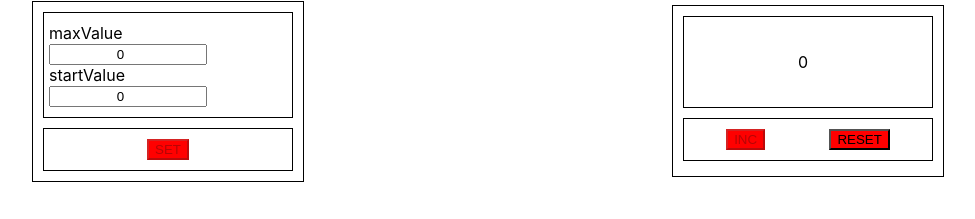
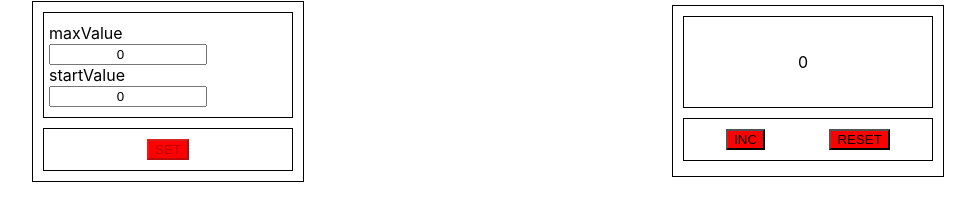
Before and after one commit to mindwideopen/counterProject, a React (Create React App) app in the folder counter-project/: page / in a window 1280 px wide. Shown: the part 309-528 px from the top of the page, without its empty margins (152-1127 px from the left). Built offline with nearby package versions, Linux system fonts and the light colour scheme.

Commit message:
correct behaviour of buttons

```diff
--- a/counter-project/src/App.tsx
+++ b/counter-project/src/App.tsx
@@ -11,13 +11,13 @@ function App() {
     const [startValue, setStartValue] = useState<number>(0);
     const [displayValue, setDisplayValue] = useState<string>(JSON.stringify(startValue));
     const [setButtonMode, setSetButtonMode] = useState<boolean>(true)
-    const [incrementButtonMode, setIncrementButtonMode] = useState<boolean>(true)
-
+    const [incrementButtonMode, setIncrementButtonMode] = useState<boolean>(false)
 
 
     useEffect(() => {
         getLocalStorage()
     }, [])
+
 
     const setMaxValueFunction = (value: number) => {
 
@@ -53,16 +53,19 @@ function App() {
     }
 
     const increment = () => {
+        if ((Number(displayValue)+1) === maxValue) {
+            console.log('disable')
+            setIncrementButtonMode(true)
+            setDisplayValue(JSON.stringify(Number(displayValue) + 1))
+        } else
+            setDisplayValue(JSON.stringify(Number(displayValue) + 1))
+    }
 
 
-        setDisplayValue(JSON.stringify(Number(displayValue) + 1) )
-
-
-    }
 
     const reset = () => {
-
         setDisplayValue('0')
+        setIncrementButtonMode(false)
 
 
     }
@@ -70,6 +73,7 @@ function App() {
     const inputChangeHandler = () => {
         setDisplayValue('select appropriate maxValue and startValue')
         setSetButtonMode(false)
+        setIncrementButtonMode(true)
     }
 
 
```
Lines whose indentation alone changed are shown as unchanged.
